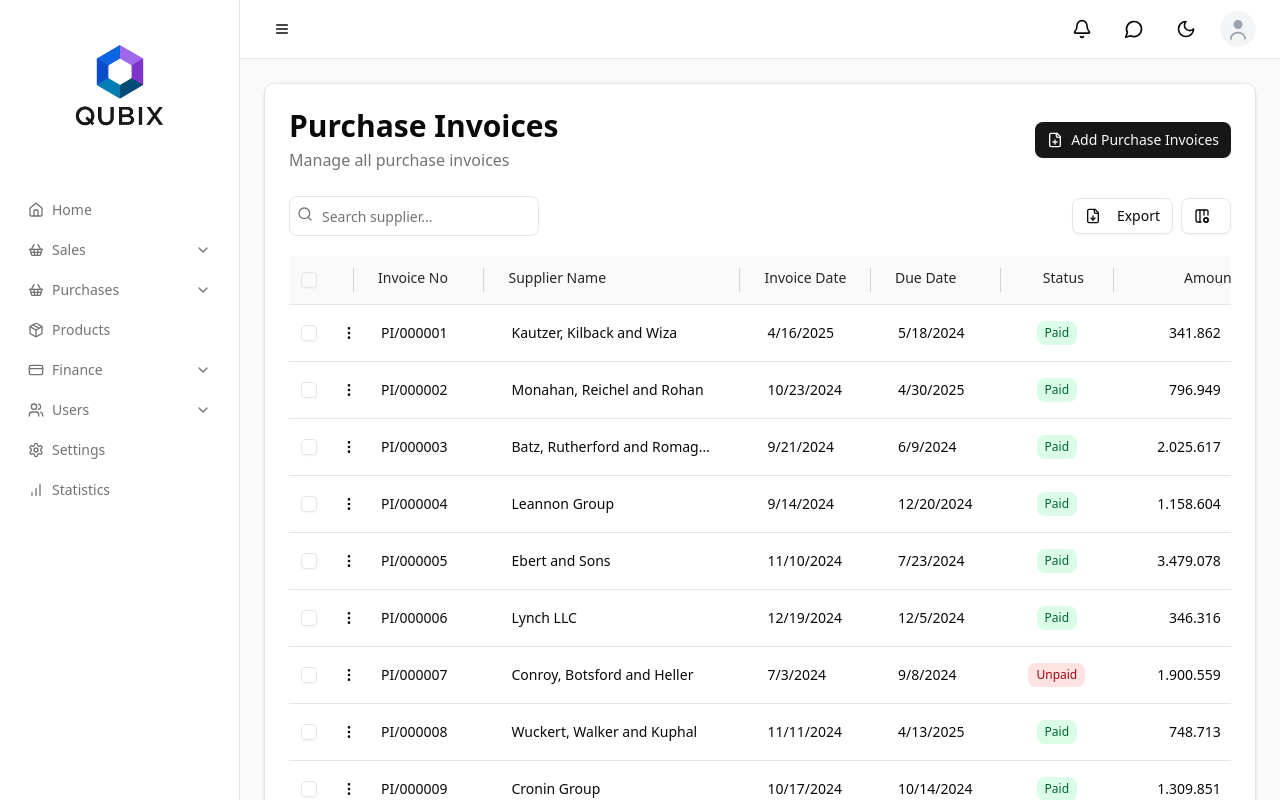
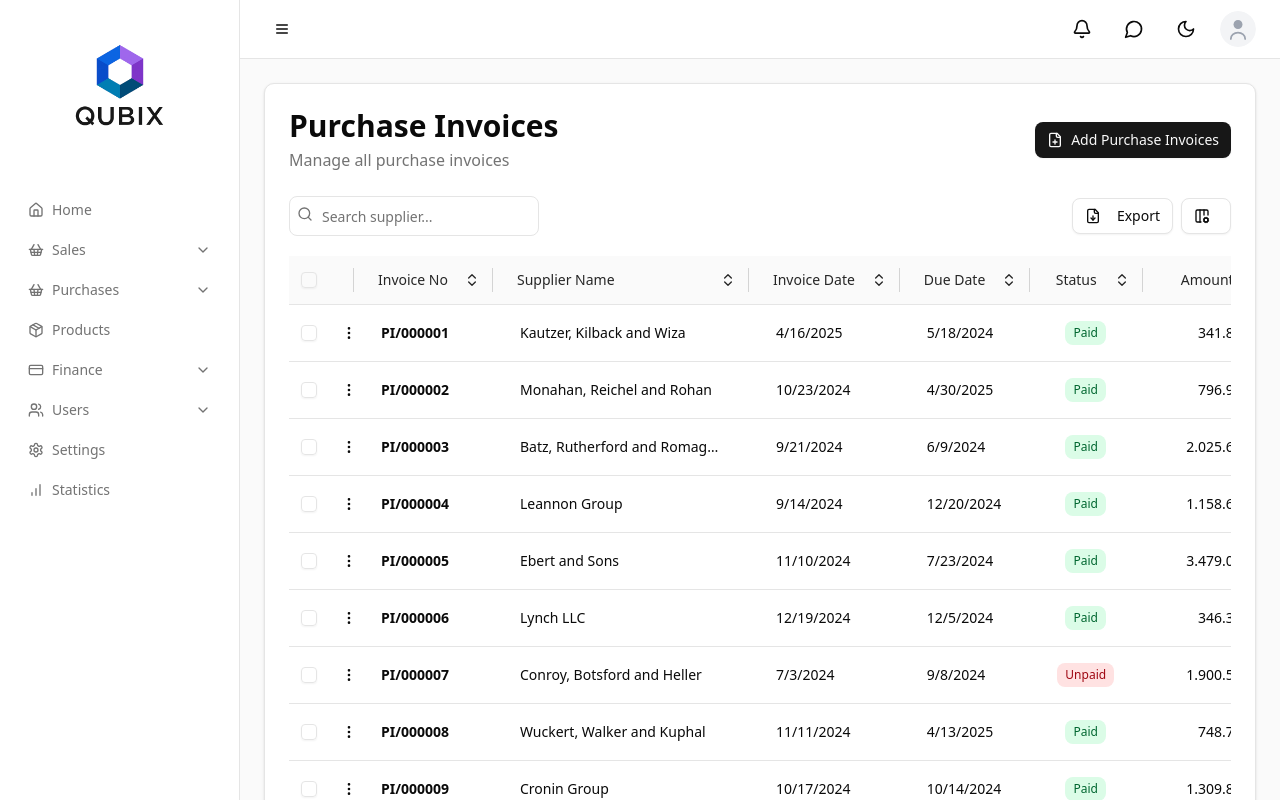
Before and after one commit to herryroby/turbo-starter, a Next.js app in the folder apps/web/: page /purchases/invoices in a window 1280 px wide. Built offline with nearby package versions, Linux system fonts and the light colour scheme.

Commit message:
feat: enhance PurchaseInvoicesPage and SalesInvoicesPage

```diff
--- a/apps/web/app/(main)/purchases/invoices/page.tsx
+++ b/apps/web/app/(main)/purchases/invoices/page.tsx
@@ -3,17 +3,40 @@
 import ListPage from '@/components/shared/list-page/list-page';
 import { purchaseInvoices } from '@/data/purchases';
 import type { PurchaseInvoice } from '@/types/purchases';
-import type { ColumnDef } from '@tanstack/react-table';
+import type { ColumnDef, Row } from '@tanstack/react-table';
+import { useRouter } from 'next/navigation';
 import { useState } from 'react';
 
 const PurchaseInvoicesPage = () => {
+  const router = useRouter();
   const [data] = useState<PurchaseInvoice[]>(purchaseInvoices);
+
+  const redirectToEdit = (row: PurchaseInvoice): void => {
+    router.push(`/sales/invoices/add?invoiceId=${row.invoiceId}`);
+  };
 
   const columns: ColumnDef<PurchaseInvoice>[] = [
     {
       accessorKey: 'invoiceId',
       header: 'Invoice No',
-      cell: ({ row }) => <div>{row.getValue('invoiceId')}</div>
+      cell: ({ row }: { row: Row<PurchaseInvoice> }) => (
+        <button
+          type="button"
+          className="m-0 cursor-pointer border-none bg-transparent p-0 font-semibold"
+          onClick={() => redirectToEdit(row.original)}
+          onKeyDown={(e) => {
+            if (e.key === 'Enter' || e.key === ' ') {
+              e.preventDefault();
+              redirectToEdit(row.original);
+            }
+          }}
+          tabIndex={0}
+          aria-label={`Edit Sales Invoice ${row.getValue('invoiceId')}`}
+          style={{ background: 'none', border: 'none' }}
+        >
+          {row.getValue('invoiceId')}
+        </button>
+      )
     },
     {
       accessorKey: 'supplierName',
@@ -23,7 +46,7 @@ const PurchaseInvoicesPage = () => {
     {
       accessorKey: 'date',
       header: 'Invoice Date',
-      cell: ({ row }: { row: any }) => {
+      cell: ({ row }: { row: Row<PurchaseInvoice> }) => {
         const date = row.getValue('date') as Date;
         return <div>{date.toLocaleDateString()}</div>;
       }
@@ -31,7 +54,7 @@ const PurchaseInvoicesPage = () => {
     {
       accessorKey: 'dueDate',
       header: 'Due Date',
-      cell: ({ row }: { row: any }) => {
+      cell: ({ row }: { row: Row<PurchaseInvoice> }) => {
         const date = row.getValue('dueDate') as Date;
         return <div>{date.toLocaleDateString()}</div>;
       }
@@ -39,7 +62,7 @@ const PurchaseInvoicesPage = () => {
     {
       accessorKey: 'status',
       header: () => <div className="text-center">Status</div>,
-      cell: ({ row }: { row: any }) => {
+      cell: ({ row }: { row: Row<PurchaseInvoice> }) => {
         const status = row.getValue('status') as string;
         return (
           <div className="text-center">
@@ -59,7 +82,7 @@ const PurchaseInvoicesPage = () => {
     {
       accessorKey: 'amount',
       header: () => <div className="text-right">Amount</div>,
-      cell: ({ row }: { row: any }) => {
+      cell: ({ row }: { row: Row<PurchaseInvoice> }) => {
         const amount = parseFloat(row.getValue('amount'));
         const formatted = new Intl.NumberFormat('id-ID').format(amount);
         return <div className="text-right">{formatted}</div>;
@@ -68,7 +91,7 @@ const PurchaseInvoicesPage = () => {
     {
       accessorKey: 'totalAmount',
       header: () => <div className="text-right">Total</div>,
-      cell: ({ row }: { row: any }) => {
+      cell: ({ row }: { row: Row<PurchaseInvoice> }) => {
         const amount = parseFloat(row.getValue('totalAmount'));
         const formatted = new Intl.NumberFormat('id-ID').format(amount);
         return <div className="text-right font-medium">{formatted}</div>;
@@ -85,6 +108,7 @@ const PurchaseInvoicesPage = () => {
       searchPlaceholder="Search supplier..."
       data={data}
       addLink="/purchases/invoices/add"
+      defaultSortableColumns={['invoiceId', 'supplierName', 'date', 'dueDate', 'status', 'amount', 'totalAmount']}
     />
   );
 };
--- a/apps/web/app/(main)/sales/invoices/page.tsx
+++ b/apps/web/app/(main)/sales/invoices/page.tsx
@@ -62,7 +62,7 @@ const SalesInvoicesPage = () => {
     {
       accessorKey: 'status',
       header: () => <div className="text-center">Status</div>,
-      cell: ({ row }: { row: any }) => {
+      cell: ({ row }: { row: Row<SalesInvoice> }) => {
         const status = row.getValue('status') as string;
         return (
           <div className="text-center">
@@ -82,8 +82,8 @@ const SalesInvoicesPage = () => {
     {
       accessorKey: 'amount',
       header: () => <div className="text-right">Amount</div>,
-      cell: ({ row }: { row: any }) => {
-        const amount = parseFloat(row.getValue('amount'));
+      cell: ({ row }: { row: Row<SalesInvoice> }) => {
+        const amount = row.getValue('amount') as number;
         const formatted = new Intl.NumberFormat('id-ID').format(amount);
         return <div className="text-right">{formatted}</div>;
       }
@@ -91,9 +91,9 @@ const SalesInvoicesPage = () => {
     {
       accessorKey: 'totalAmount',
       header: () => <div className="text-right">Total</div>,
-      cell: ({ row }: { row: any }) => {
-        const amount = parseFloat(row.getValue('totalAmount'));
-        const formatted = new Intl.NumberFormat('id-ID').format(amount);
+      cell: ({ row }: { row: Row<SalesInvoice> }) => {
+        const totalAmount = row.getValue('totalAmount') as number;
+        const formatted = new Intl.NumberFormat('id-ID').format(totalAmount);
         return <div className="text-right font-medium">{formatted}</div>;
       }
     }
--- a/apps/web/components/shared/list-page/list-page.tsx
+++ b/apps/web/components/shared/list-page/list-page.tsx
@@ -2,6 +2,7 @@
 
 import { Button } from '@repo/ui/components/button';
 import { DataTable } from '@repo/ui/components/data-table';
+import { CustomColumnDef } from '@repo/ui/components/data-table/data-table';
 import {
   DropdownMenu,
   DropdownMenuContent,
@@ -10,14 +11,13 @@ import {
   DropdownMenuSeparator,
   DropdownMenuTrigger
 } from '@repo/ui/components/dropdown-menu';
-import type { ColumnDef } from '@tanstack/react-table';
 import { FilePlus, MoreVertical } from 'lucide-react';
 import Link from 'next/link';
 
 interface ListPageProps<TData extends object> {
   pageTitle: string;
   subPageTitle?: string;
-  columns: ColumnDef<TData>[];
+  columns: CustomColumnDef<TData, unknown>[];
   filterColumn: string;
   searchPlaceholder: string;
   defaultSortableColumns?: string[];
@@ -35,7 +35,7 @@ function ListPage<TData extends object>({
   data,
   addLink
 }: ListPageProps<TData>) {
-  const tableColumns: ColumnDef<TData>[] = [
+  const tableColumns: CustomColumnDef<TData, unknown>[] = [
     {
       id: 'more',
       cell: () => (
--- a/packages/ui/src/components/data-table/data-table.tsx
+++ b/packages/ui/src/components/data-table/data-table.tsx
@@ -2,7 +2,6 @@
 
 import { useDebounce } from '@repo/ui/hooks/use-debounce';
 import {
-  ColumnDef,
   ColumnFiltersState,
   SortingState,
   VisibilityState,
@@ -19,7 +18,8 @@ import {
   type Cell,
   type Header,
   type Table as ReactTableType,
-  type Row
+  type Row,
+  type ColumnDef as TanStackColumnDef
 } from '@tanstack/react-table';
 import { saveAs } from 'file-saver';
 import * as React from 'react';
@@ -34,16 +34,13 @@ import { DataTableFooter } from './data-table-footer';
 import { DataTablePagination } from './data-table-pagination';
 import { DataTableToolbar } from './data-table-toolbar';
 
-// Augment ColumnDef to include headerAlign
-declare module '@tanstack/react-table' {
-  // eslint-disable-next-line @typescript-eslint/no-unused-vars
-  interface ColumnDef<TData extends object, TValue = unknown> {
-    headerAlign?: 'left' | 'center' | 'right';
-  }
-}
+// Define a custom ColumnDef that extends TanStack's ColumnDef
+export type CustomColumnDef<TData extends object, TValue = unknown> = TanStackColumnDef<TData, TValue> & {
+  headerAlign?: 'left' | 'center' | 'right';
+};
 
-interface DataTableProps<TData, TValue> {
-  columns: ColumnDef<TData, TValue>[];
+interface DataTableProps<TData extends object, TValue> {
+  columns: CustomColumnDef<TData, TValue>[];
   data: TData[];
   filterColumn?: string;
   searchPlaceholder?: string;
@@ -61,7 +58,7 @@ interface DataTableProps<TData, TValue> {
   filename?: string;
 }
 
-export const DataTable = <TData extends object, TValue>({
+export const DataTable = <TData extends object, TValue = unknown>({
   columns,
   data,
   filterColumn,
@@ -81,13 +78,15 @@ export const DataTable = <TData extends object, TValue>({
   const debouncedGlobalFilter = useDebounce(globalFilter, 300);
 
   // Create a new array with the selection column at the beginning
-  const columnsWithSelection: ColumnDef<TData, any>[] = React.useMemo(
+  const columnsWithSelection: CustomColumnDef<TData, unknown>[] = React.useMemo(
     () => [
       {
         id: 'select',
         header: ({ table: headerTable }: { table: ReactTableType<TData> }) => (
           <Checkbox
-            checked={headerTable.getIsAllPageRowsSelected()}
+            checked={
+              headerTable.getIsAllPageRowsSelected() || (headerTable.getIsSomePageRowsSelected() && 'indeterminate')
+            }
             onCheckedChange={(value) => headerTable.toggleAllPageRowsSelected(!!value)}
             aria-label="Select all"
             className="translate-y-[2px]"
@@ -103,15 +102,15 @@ export const DataTable = <TData extends object, TValue>({
         ),
         enableSorting: false,
         enableHiding: false
-      },
-      ...columns
+      } as CustomColumnDef<TData, unknown>,
+      ...(columns as CustomColumnDef<TData, unknown>[])
     ],
     [columns]
   );
 
   const table = useReactTable({
     data,
-    columns: columnsWithSelection,
+    columns: columnsWithSelection as TanStackColumnDef<TData, unknown>[],
     state: {
       sorting,
       columnFilters,
@@ -155,8 +154,7 @@ export const DataTable = <TData extends object, TValue>({
         const rowData: Record<string, unknown> = {};
 
         // Get each original property directly (ignoring table columns)
-        // eslint-disable-next-line @typescript-eslint/no-explicit-any
-        const originalData = row.original as any;
+        const originalData = row.original as Record<string, unknown>;
 
         // Directly iterate over all object properties
         Object.keys(originalData).forEach((key) => {
@@ -213,8 +211,7 @@ export const DataTable = <TData extends object, TValue>({
         const rowData: Record<string, unknown> = {};
 
         // Get each original property directly (ignoring table columns)
-        // eslint-disable-next-line @typescript-eslint/no-explicit-any
-        const originalData = row.original as any;
+        const originalData = row.original as Record<string, unknown>;
 
         // Directly iterate over all object properties
         Object.keys(originalData).forEach((key) => {
@@ -253,7 +250,7 @@ export const DataTable = <TData extends object, TValue>({
     (text: string): React.ReactNode => {
       if (!debouncedGlobalFilter || typeof text !== 'string') return text;
 
-      const regex = new RegExp(`(${debouncedGlobalFilter})`, 'gi');
+      const regex = new RegExp(`(${debouncedGlobalFilter.replace(/[.*+?^${}()|[\]\\]/g, '\\$&')})`, 'gi');
       const parts = text.split(regex);
 
       if (parts.length <= 1) return text;
@@ -315,13 +312,14 @@ export const DataTable = <TData extends object, TValue>({
             {table.getHeaderGroups().map((headerGroup) => (
               <TableRow key={headerGroup.id}>
                 {headerGroup.headers.map((header: Header<TData, unknown>) => {
-                  const columnDef = header.column.columnDef as ColumnDef<TData, unknown>;
+                  const columnDef = header.column.columnDef as CustomColumnDef<TData, unknown>;
                   const isSortable =
                     columnDef.enableSorting !== false &&
                     (columnDef.enableSorting === true ||
-                      (columnDef.accessorKey &&
-                        typeof columnDef.accessorKey === 'string' &&
-                        defaultSortableColumns.includes(columnDef.accessorKey as string)));
+                      ('accessorKey' in header.column.columnDef &&
+                        header.column.columnDef.accessorKey &&
+                        typeof header.column.columnDef.accessorKey === 'string' &&
+                        defaultSortableColumns.includes(header.column.columnDef.accessorKey as string)));
 
                   const headerAlignment = columnDef.headerAlign || 'left';
                   const textAlignClass =
@@ -389,13 +387,15 @@ export const DataTable = <TData extends object, TValue>({
               ))
             ) : (
               <TableRow>
-                <TableCell colSpan={columns.length} className="h-24 text-center">
+                <TableCell colSpan={columnsWithSelection.length} className="h-24 text-center">
                   No results.
                 </TableCell>
               </TableRow>
             )}
           </TableBody>
-          {totals && <DataTableFooter columns={columns} data={data} totals={totals} />}
+          {totals && (
+            <DataTableFooter columns={columns as TanStackColumnDef<TData, unknown>[]} data={data} totals={totals} />
+          )}
         </Table>
       </div>
       <DataTablePagination table={table} />
--- a/packages/ui/tsconfig.json
+++ b/packages/ui/tsconfig.json
@@ -1,6 +1,7 @@
 {
   "extends": "@repo/typescript-config/react-library.json",
   "compilerOptions": {
+    "strict": true,
     "baseUrl": ".",
     "paths": {
       "@repo/ui/*": ["./src/*"]
```
Also changed, not shown: packages/eslint-config/base.js (+13 -12 lines).
